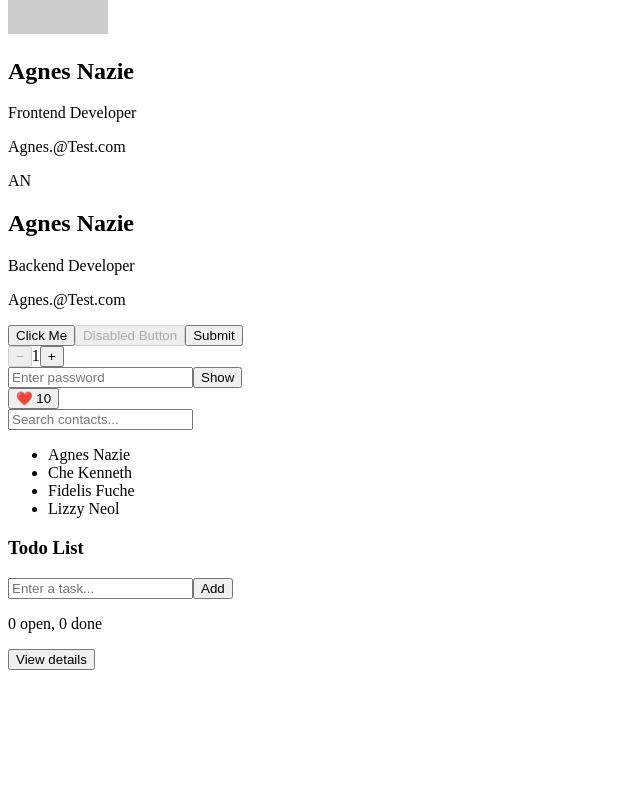
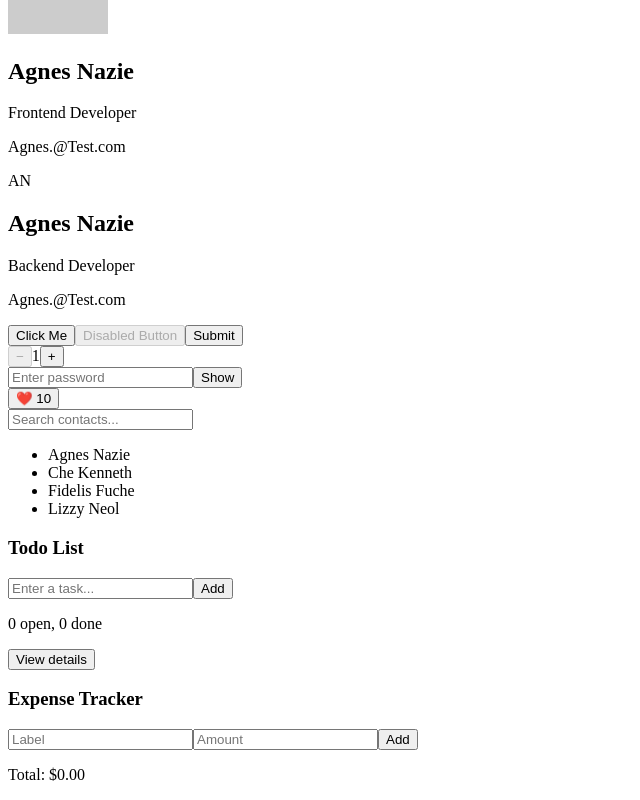
Before and after one commit to AgnesNazie/react-fundamentals-exercises, a React (Vite) app: page / in a window 1280 px wide. Shown: the part 278-1078 px from the top of the page, without its empty margins (0-640 px from the left). Before the commit the page ends 956 px from the top, so only its background shows below. Built offline with nearby package versions, Linux system fonts and the light colour scheme.

Commit message:
added exercise 11

```diff
--- a/src/App.jsx
+++ b/src/App.jsx
@@ -9,6 +9,7 @@ import LikeButton from "./Components/LikeButton";
 import ContactSearch from "./Components/ContactSearch";
 import TodoList from "./Components/TodoList";
 import ProductDetails from "./Components/ProductDetails";
+import ExpenseTracker from "./Components/ExpenseTracker";
 
 function App() {
   return (
@@ -63,6 +64,9 @@ function App() {
 
       {/* Exercise 10 */}
       <ProductDetails title="Wireless Headphones" price={99.99} />
+
+      {/* Exercise 11 */}
+      <ExpenseTracker />
     </div>
   );
 }
--- /dev/null
+++ b/src/Components/ExpenseTracker.jsx
@@ -0,0 +1,76 @@
+import React, { useState } from "react";
+
+// ✅ ExpenseTracker Component
+const ExpenseTracker = () => {
+  const [label, setLabel] = useState("");
+  const [amount, setAmount] = useState("");
+  const [expenses, setExpenses] = useState([]);
+  const [error, setError] = useState("");
+
+  const addExpense = () => {
+    if (!label.trim()) {
+      setError("Label is required");
+      return;
+    }
+    if (isNaN(amount) || amount === "") {
+      setError("Amount must be a valid number");
+      return;
+    }
+
+    const newExpense = { id: Date.now(), label, amount: parseFloat(amount) };
+    setExpenses([...expenses, newExpense]);
+    setLabel("");
+    setAmount("");
+    setError("");
+  };
+
+  const total = expenses.reduce((sum, e) => sum + e.amount, 0);
+
+  return (
+    <div className="p-4 border rounded-lg shadow-sm bg-white">
+      <h3 className="text-lg font-semibold mb-3">Expense Tracker</h3>
+
+      {/* Input Fields */}
+      <div className="flex space-x-2 mb-2">
+        <input
+          type="text"
+          placeholder="Label"
+          value={label}
+          onChange={(e) => setLabel(e.target.value)}
+          className="flex-1 px-3 py-2 border rounded-md"
+        />
+        <input
+          type="number"
+          placeholder="Amount"
+          value={amount}
+          onChange={(e) => setAmount(e.target.value)}
+          className="w-32 px-3 py-2 border rounded-md"
+        />
+        <button
+          onClick={addExpense}
+          className="px-4 py-2 bg-green-600 text-white rounded-md hover:bg-green-700"
+        >
+          Add
+        </button>
+      </div>
+
+      {/* Error */}
+      {error && <p className="text-red-500 text-sm mb-2">{error}</p>}
+
+      {/* Expense List */}
+      <ul className="mb-2">
+        {expenses.map((e) => (
+          <li key={e.id} className="flex justify-between">
+            <span>{e.label}</span>
+            <span>${e.amount.toFixed(2)}</span>
+          </li>
+        ))}
+      </ul>
+
+      {/* Total */}
+      <p className="font-semibold">Total: ${total.toFixed(2)}</p>
+    </div>
+  );
+};
+
+export default ExpenseTracker;
```
